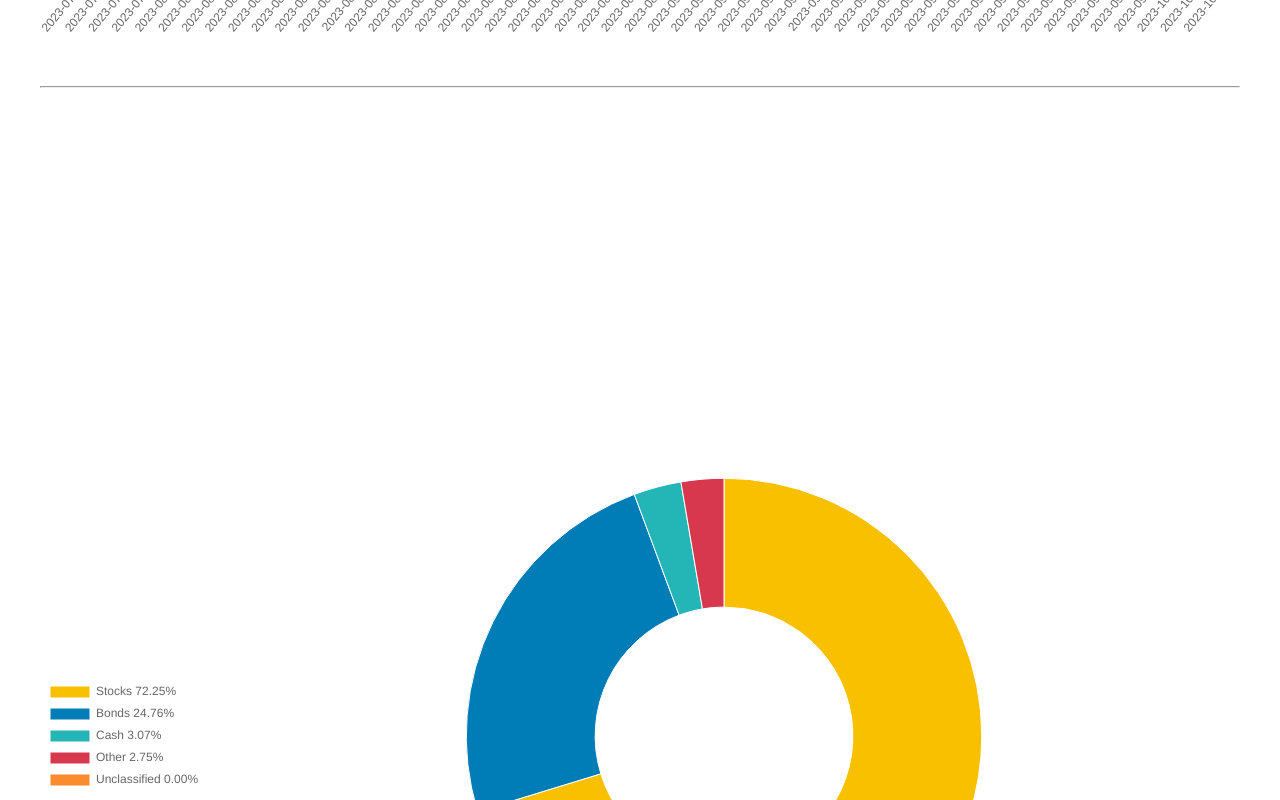
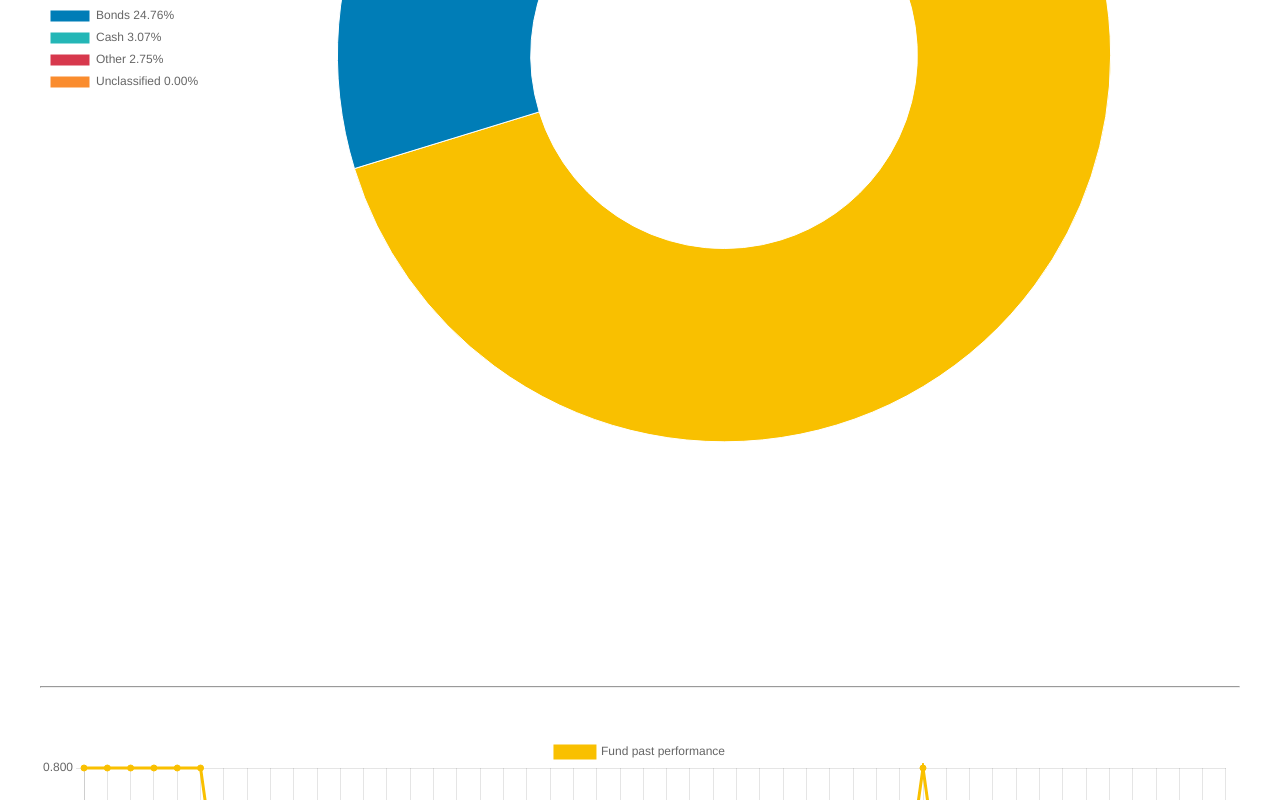
Before and after one commit to PensionBee/cx-ic-hackday, a React (Create React App) app: page / in a window 1280 px wide. Shown: the part 1300-2100 px from the top of the page. Built offline with nearby package versions, Linux system fonts and the light colour scheme.

Commit message:
Tidy up and re-ordering

```diff
--- a/src/App.js
+++ b/src/App.js
@@ -14,7 +14,7 @@ function App() {
       < br />
       < br />
 
-      <LineChart />
+      <DonutChart />
 
       < br />
       < br />
@@ -22,7 +22,7 @@ function App() {
       < br />
       < br />
 
-      <DonutChart />
+      <LineChart />
     </div>
   );
 }
--- a/src/components/DonutChart.js
+++ b/src/components/DonutChart.js
@@ -1,17 +1,21 @@
 import React from 'react';
-import { Chart as ChartJS, ArcElement, Tooltip, Legend } from 'chart.js';
+import { Chart as ChartJS, ArcElement, Tooltip, Legend, Title } from 'chart.js';
 import { Doughnut } from 'react-chartjs-2';
 import { morningstarData } from '../data/VAUSA0NKXT';
 
-ChartJS.register(ArcElement, Tooltip, Legend);
+ChartJS.register(ArcElement, Tooltip, Legend, Title);
 
 export const options = {
   responsive: true,
-  radius: '50%',
+  radius: '75%',
   plugins: {
     legend: {
       display: true,
       position: 'left',
+    },
+    title: {
+      display: true,
+      text: 'Tailored - Fund Allocation',
     },
   },
 };
```
Also changed, not shown: src/components/LineChart.js (+7 -1 lines).
